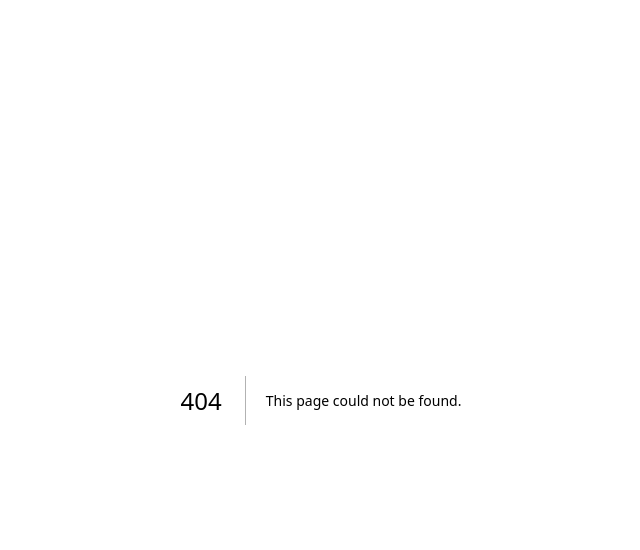
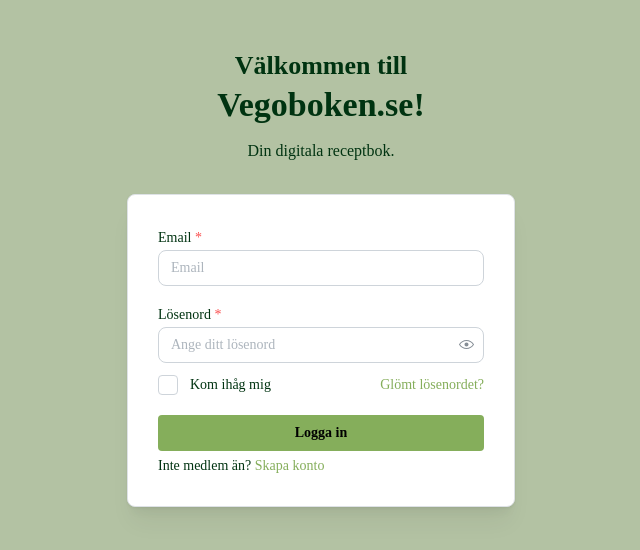
Before and after one commit to Nomijah/recept-app, a Next.js app: page /login in a window 1280 px wide. Before the commit this address had no page. Shown: the top 550 px of the page, without its empty margins (319-959 px from the left). Built offline with nearby package versions, Linux system fonts and the light colour scheme; a web font is replaced by a local one.

Commit message:
login page created

```diff
--- a/app/globals.css
+++ b/app/globals.css
@@ -86,6 +86,9 @@
   .div-main {
     @apply bg-background h-auto min-h-screen w-screen px-5 py-2 text-foreground text-center font-body;
   }
+  .div-login{
+    @apply bg-background h-auto min-h-screen w-screen px-5 py-2 text-foreground font-body;
+  }
   .recipe-main {
     @apply flex flex-col items-center lg:grid py-4 lg:grid-cols-[12%,auto,auto,auto,12%] xl:mx-0;
   }
--- /dev/null
+++ b/app/login/page.tsx
@@ -0,0 +1,88 @@
+"use client";
+import { login } from "@/requests/authentication/login";
+import {
+  TextInput,
+  PasswordInput,
+  Checkbox,
+  Anchor,
+  Paper,
+  Title,
+  Text,
+  Container,
+  Button,
+  Flex,
+} from "@mantine/core";
+import { useForm } from "@mantine/form";
+
+export default function AuthenticationTitle() {
+  const form = useForm({
+    initialValues: { email: "", password: "", rememberMe: false },
+    validate: {
+      email: (value) => (/^\S+@\S+$/.test(value) ? null : "Invalid email"),
+      password: (value) =>
+        value.length < 8 ? "Password must be at least 8 letters" : null,
+    },
+  });
+
+  return (
+    <div className="div-login">
+      <Container size={420} my={40}>
+        <div className="text-center">
+          <Title order={2}>Välkommen till</Title>
+          <Title>
+            <strong>Vegoboken.se!</strong>
+          </Title>
+          <Text mt="sm">Din digitala receptbok.</Text>
+        </div>
+
+        <Paper withBorder shadow="md" p={30} mt={30} radius="md">
+          <form
+            onSubmit={form.onSubmit(async (values) => {
+              await login(values);
+            })}
+          >
+            <TextInput
+              label="Email"
+              placeholder="Email"
+              required
+              {...form.getInputProps("email")}
+            />
+            <PasswordInput
+              label="Lösenord"
+              placeholder="Ange ditt lösenord"
+              required
+              mt="md"
+              {...form.getInputProps("password")}
+            />
+            <Flex mt="sm" justify={"space-between"}>
+              <Checkbox
+                label="Kom ihåg mig"
+                {...form.getInputProps("rememberMe")}
+              />
+              <Anchor<"a">
+                onClick={(event) => event.preventDefault()}
+                href="#"
+                size="sm"
+              >
+                Glömt lösenordet?
+              </Anchor>
+            </Flex>
+            <Button fullWidth mt="lg" type="submit">
+              Logga in
+            </Button>
+            <Text size="sm" mt={5}>
+              Inte medlem än?{" "}
+              <Anchor<"a">
+                href="#"
+                size="sm"
+                onClick={(event) => event.preventDefault()}
+              >
+                Skapa konto
+              </Anchor>
+            </Text>
+          </form>
+        </Paper>
+      </Container>
+    </div>
+  );
+}
--- a/package.json
+++ b/package.json
@@ -26,7 +26,8 @@
     "react-dom": "^18",
     "react-icons": "^5.0.1",
     "tailwind-merge": "^2.2.2",
-    "tailwindcss-animate": "^1.0.7"
+    "tailwindcss-animate": "^1.0.7",
+    "universal-cookie": "^7.1.4"
   },
   "devDependencies": {
     "@types/node": "^20",
--- /dev/null
+++ b/requests/authentication/login.ts
@@ -0,0 +1,18 @@
+import { loginData } from "@/types/requestTypes/loginData";
+import axios, { AxiosResponse } from "axios";
+
+export async function login(credentials: loginData) {
+  try {
+    console.log("loginmetod körs");
+    const response: AxiosResponse = await axios.post(
+      `${process.env.NEXT_PUBLIC_API_BASE_URL}/auth/login`,
+      credentials,
+      { withCredentials: true }
+    );
+    if (response.status === 200) {
+      console.log("Login successful");
+    }
+  } catch (error) {
+    console.log(error);
+  }
+}
--- a/requests/recipes/recipePost.ts
+++ b/requests/recipes/recipePost.ts
@@ -5,10 +5,11 @@
   try {
     const response: AxiosResponse = await axios.post(
       `${process.env.NEXT_PUBLIC_API_BASE_URL}/recipes/addRecipe`,
-      recipeToCreate
+      recipeToCreate,
+      { withCredentials: true }
     );
 
-    const responseData: any = response.data;
+    console.log(response.data);
   } catch (error) {
     console.log(error);
   }
--- /dev/null
+++ b/types/requestTypes/loginData.ts
@@ -0,0 +1,5 @@
+export type loginData = {
+  email: string;
+  password: string;
+  rememberMe: boolean;
+};
```
Also changed, not shown: 1 other file (tests, documents, lock files or other folders).
